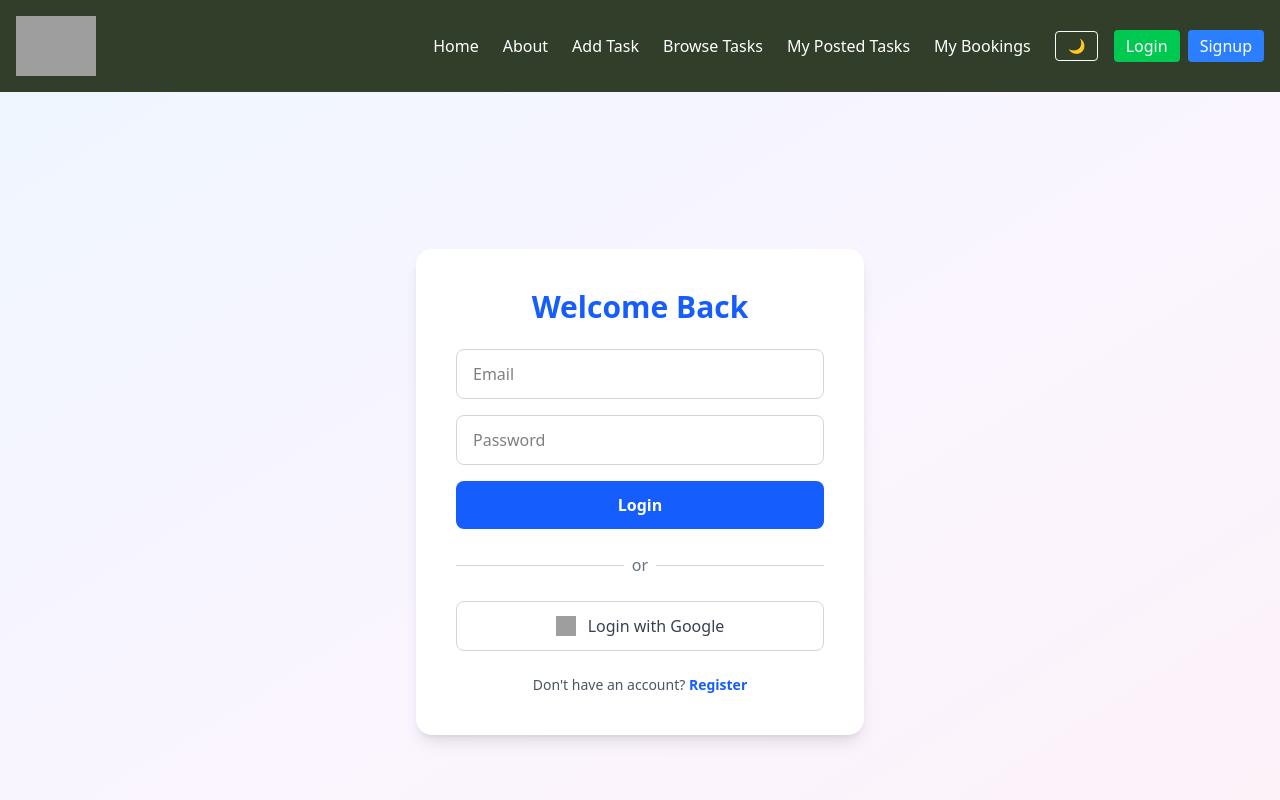
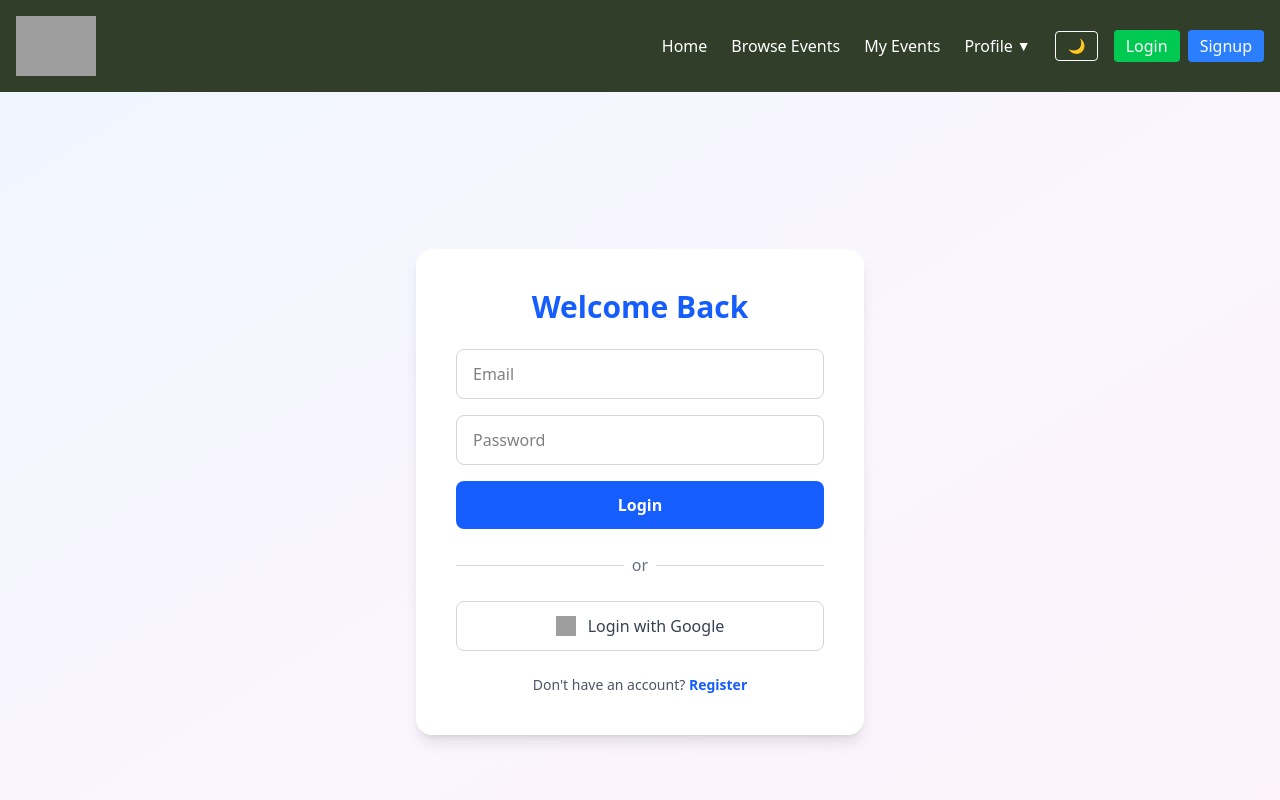
Before and after one commit to AnikHaque/AthleticHub-Client-side, a React (Vite) app: page /login in a window 1280 px wide. Shown: the top 800 px of the page. Built offline with nearby package versions, Linux system fonts and the light colour scheme; no server answers; grey boxes are pictures that could not be loaded.

Commit message:
all done

```diff
--- a/src/components/AppPromo/AppPromo.jsx
+++ b/src/components/AppPromo/AppPromo.jsx
@@ -19,12 +19,12 @@ const AppPromo = () => {
             className="text-4xl font-bold mb-4"
             style={{ color: "var(--heading-color, var(--text-color))" }}
           >
-            Get the Freelancer <br />
+            Get the best mobile <br />
             <span
               className=""
               style={{ color: "var(--text-muted-color, var(--text-color))" }}
             >
-              Job Search App
+              Athletic App
             </span>
           </h2>
           <p
--- a/src/components/Shared/Navbar.jsx
+++ b/src/components/Shared/Navbar.jsx
@@ -86,46 +86,59 @@ export default function Navbar() {
             >
               Home
             </Link>
+
             <Link
-              to="/about"
+              to="/browse-events"
               className={`block py-1 ${
-                isActive("/about") ? "font-semibold underline" : ""
+                isActive("/browse-events") ? "font-semibold underline" : ""
               }`}
             >
-              About
+              Browse Events
+            </Link>
+
+            <Link
+              to="/my-events"
+              className={`block py-1 ${
+                isActive("/my-events") ? "font-semibold underline" : ""
+              }`}
+            >
+              My Events
+            </Link>
+
+            {/* Profile Dropdown */}
+            <div className="relative">
+              <button
+                onClick={() => setIsOpen((prev) => !prev)}
+                className="flex items-center gap-1 py-1 hover:underline focus:outline-none"
+              >
+                Profile <span className="text-sm">▼</span>
+              </button>
+              {isOpen && (
+                <div className="absolute bg-white text-black rounded shadow-md mt-2 py-2 w-40 z-20">
+                  <Link
+                    to="/add-event"
+                    className="block px-4 py-2 hover:bg-gray-100"
+                    onClick={() => setIsOpen(false)}
+                  >
+                    Create Event
                   </Link>
                   <Link
-              to="/add-task"
-              className={`block py-1 ${
-                isActive("/add-task") ? "font-semibold underline" : ""
-              }`}
+                    to="/my-events"
+                    className="block px-4 py-2 hover:bg-gray-100"
+                    onClick={() => setIsOpen(false)}
                   >
-              Add Task
-            </Link>
-            <Link
-              to="/browse-tasks"
-              className={`block py-1 ${
-                isActive("/browse-tasks") ? "font-semibold underline" : ""
-              }`}
-            >
-              Browse Tasks
-            </Link>
-            <Link
-              to="/my-posted-tasks"
-              className={`block py-1 ${
-                isActive("/my-posted-tasks") ? "font-semibold underline" : ""
-              }`}
-            >
-              My Posted Tasks
+                    My Events
                   </Link>
                   <Link
                     to="/my-bookings"
-              className={`block py-1 ${
-                isActive("/my-posted-tasks") ? "font-semibold underline" : ""
-              }`}
+                    className="block px-4 py-2 hover:bg-gray-100"
+                    onClick={() => setIsOpen(false)}
                   >
                     My Bookings
                   </Link>
+                </div>
+              )}
+            </div>
           </div>
 
           <div className="mt-4 md:mt-0 flex flex-col md:flex-row md:items-center gap-2 md:gap-4">
@@ -144,35 +157,29 @@ export default function Navbar() {
                   className="cursor-pointer flex items-center gap-2"
                   onClick={() => setShowUserDropdown((prev) => !prev)}
                 >
-                  {user?.photoURL ? (
+                  {user.photoURL ? (
+                    <div className="relative group cursor-pointer">
                       <img
                         src={user.photoURL}
                         alt="User"
                         className="w-8 h-8 rounded-full border-2 border-white"
                       />
+                      <div className="absolute top-full left-1/2 transform -translate-x-1/2 mt-2 bg-black text-white text-sm px-2 py-1 rounded opacity-0 group-hover:opacity-100 transition duration-200 whitespace-nowrap z-10">
+                        {user.name || "No Name"}
+                      </div>
+                    </div>
                   ) : (
                     <div className="w-8 h-8 bg-gray-200 rounded-full flex items-center justify-center text-black">
                       ?
                     </div>
                   )}
-                </div>
-
-                {showUserDropdown && (
-                  <div className="absolute right-0 mt-2 bg-black text-white rounded shadow-lg p-3 text-sm z-20 w-48">
-                    <div className="mb-2 font-medium">
-                      {user.name || "No Name"}
-                    </div>
-                    <div className="mb-3 text-gray-300">
-                      {user.email || "No email"}
-                    </div>
                   <button
                     onClick={logout}
-                      className="w-full bg-red-500 hover:bg-red-600 px-3 py-1 rounded"
+                    className="bg-red-500 hover:bg-red-600 px-3 py-1 rounded"
                   >
                     Logout
                   </button>
                 </div>
-                )}
               </div>
             ) : (
               <div className="flex items-center gap-2">
--- a/src/components/Tasks/AddEvents.jsx
+++ b/src/components/Tasks/AddEvents.jsx
@@ -3,6 +3,7 @@ import axios from "axios";
 import { useForm } from "react-hook-form";
 import Swal from "sweetalert2";
 import { Typewriter } from "react-simple-typewriter";
+import { Link } from "react-router-dom";
 
 const AddEvent = ({ user, token }) => {
   const {
@@ -83,7 +84,7 @@ const AddEvent = ({ user, token }) => {
               className="w-full p-3 border border-gray-300 rounded-md focus:outline-none focus:ring-2 focus:ring-blue-500"
             >
               <option value="">Select Type</option>
-              <option value="Web Development">Race</option>
+              <option value="Race">Race</option>
               <option value="Design">Design</option>
               <option value="Writing">Writing</option>
               <option value="Marketing">Marketing</option>
@@ -115,7 +116,7 @@ const AddEvent = ({ user, token }) => {
           <div>
             <input
               type="date"
-              {...register("deadline", { required: "Date is required" })}
+              {...register("date", { required: "Date is required" })}
               className="w-full p-3 border border-gray-300 rounded-md focus:outline-none focus:ring-2 focus:ring-blue-500"
             />
             {errors.deadline && (
--- a/src/components/Tasks/FeaturedTasks.jsx
+++ b/src/components/Tasks/FeaturedTasks.jsx
@@ -1,6 +1,6 @@
 import React, { useEffect, useState } from "react";
 import axios from "axios";
-import { useNavigate } from "react-router-dom";
+import { Link, useNavigate } from "react-router-dom";
 
 const ServiceCards = () => {
   const [tasks, setTasks] = useState([]);
@@ -43,6 +43,9 @@ const ServiceCards = () => {
             >
               <div className="p-6 flex flex-col h-full justify-between">
                 <div>
+                  <img src={task.picture}></img>
+                </div>
+                <div>
                   <h3 className="text-2xl font-semibold text-gray-900 mb-3">
                     {task.title}
                   </h3>
@@ -52,12 +55,7 @@ const ServiceCards = () => {
                       {task.category}
                     </p>
                     <p>
-                      <span className="font-semibold">Budget:</span> $
-                      {task.budget}
-                    </p>
-                    <p>
-                      <span className="font-semibold">Deadline:</span>{" "}
-                      {new Date(task.deadline).toLocaleDateString()}
+                      <span className="font-semibold">date:</span> {task.date}
                     </p>
                   </div>
                 </div>
@@ -72,6 +70,12 @@ const ServiceCards = () => {
           ))}
         </div>
       </div>
+      <div className="flex justify-center items-center ">
+        <Link to="/browse-events" className="text-blue-500 font-bold text-2xl">
+          {" "}
+          See All Events{" "}
+        </Link>
+      </div>
     </div>
   );
 };
--- /dev/null
+++ b/src/components/Youtube/Youtube.jsx
@@ -0,0 +1,20 @@
+const Youtube = () => {
+  return (
+    <div className="flex justify-center items-center min-h-screen  py-10 bg-black">
+      <div>
+        <iframe
+          width="1400"
+          height="650"
+          src="https://www.youtube.com/embed/zNxi2s36tS0?si=WglBnlF7zCZItGTi"
+          title="YouTube video player"
+          frameborder="0"
+          allow="accelerometer; autoplay; clipboard-write; encrypted-media; gyroscope; picture-in-picture; web-share"
+          referrerpolicy="strict-origin-when-cross-origin"
+          allowfullscreen
+        ></iframe>
+      </div>
+    </div>
+  );
+};
+
+export default Youtube;
--- a/src/pages/Home.jsx
+++ b/src/pages/Home.jsx
@@ -4,6 +4,7 @@ import PopularCategories from "../components/Categories/PopularCategories";
 import ServiceCards from "../components/Tasks/FeaturedTasks";
 import PopularSellers from "../components/Seller/PopularSeller";
 import AppPromo from "../components/AppPromo/AppPromo";
+import Youtube from "../components/Youtube/Youtube";
 
 const Home = () => {
   return (
@@ -13,7 +14,7 @@ const Home = () => {
       <Hero />
       <PopularCategories />
       <ServiceCards />
-      <PopularSellers />
+      <Youtube></Youtube>
       <AppPromo />
     </div>
   );
```
Lines whose indentation alone changed are shown as unchanged.
